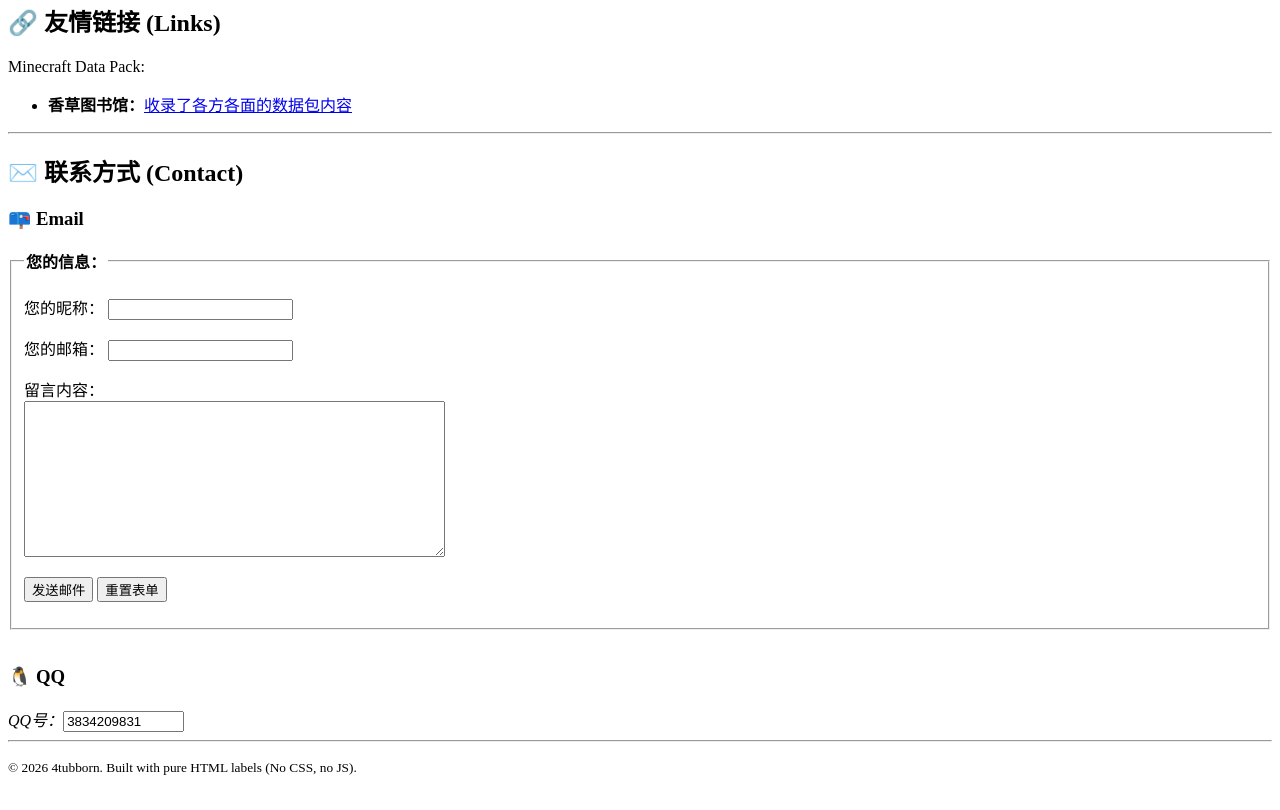
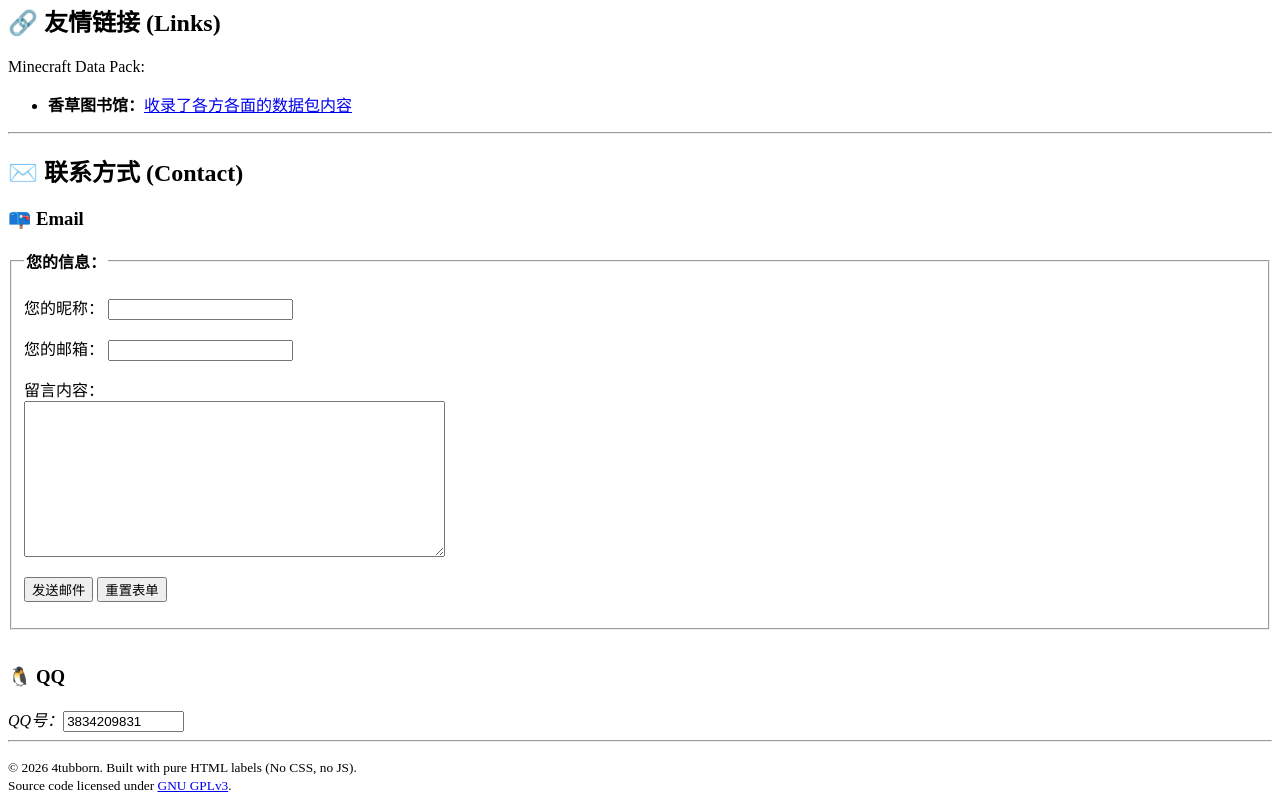
Before and after one commit to 4tubborn/website-prototype, a plain HTML site: page index.html in a window 1280 px wide. Shown: the part 1601-2411 px from the top of the page. Drawn offline with Linux system fonts and the light colour scheme.

Commit message:
ren to index.html & add license

```diff
--- a/personal_website.html
+++ b/index.html
@@ -1,3 +1,7 @@
+<!--
+  SPDX-License-Identifier: GPL-3.0-or-later
+  Copyright (C) 2026 4tubborn
+-->
 <!DOCTYPE html>
 <html lang="zh-CN">
 <head>
@@ -199,7 +203,11 @@
     <hr>
 
     <footer>
-        <p><small>&copy; <time datetime="2026">2026</time> 4tubborn. Built with pure HTML labels (No CSS, no JS).</small></p>
+        <p><small>
+            &copy; <time datetime="2026">2026</time> 4tubborn. Built with pure HTML labels (No CSS, no JS).<br>
+            Source code licensed under
+            <a href="https://www.gnu.org/licenses/gpl-3.0.html" target="_blank" rel="noopener">GNU GPLv3</a>.
+        </small></p>
     </footer>
 
 </body>
```
